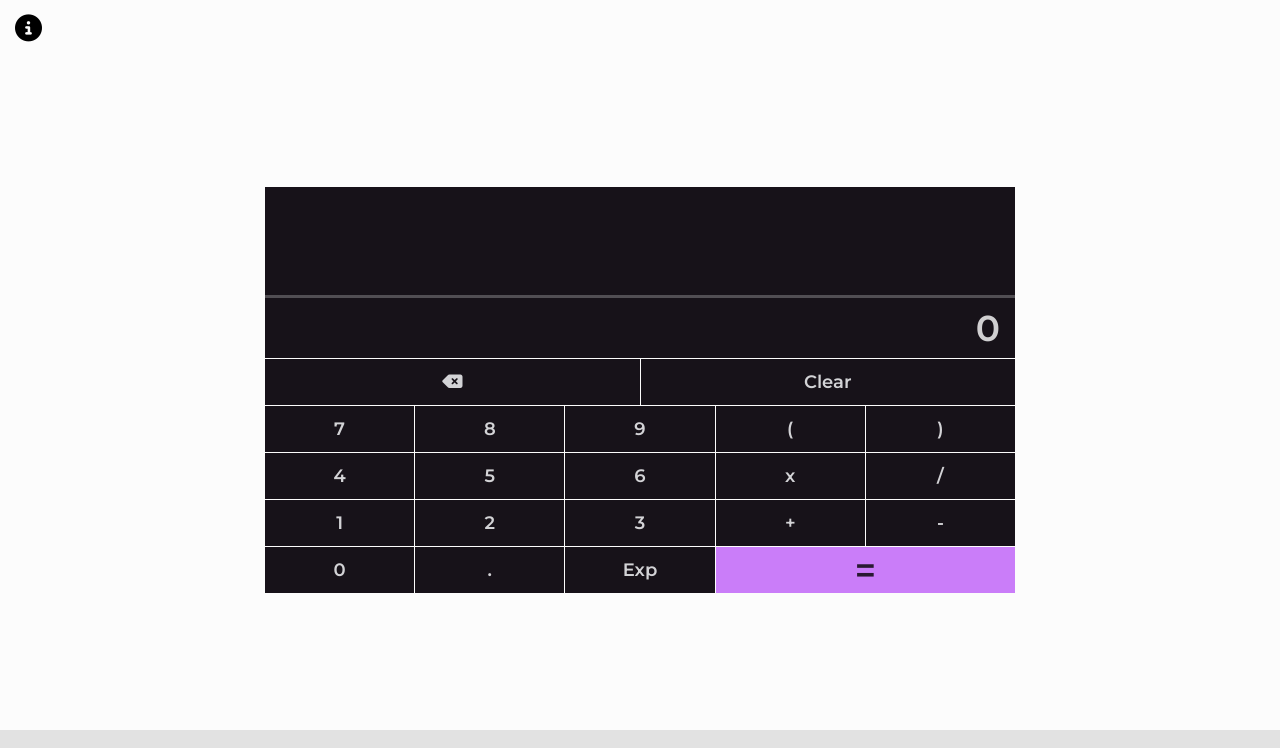
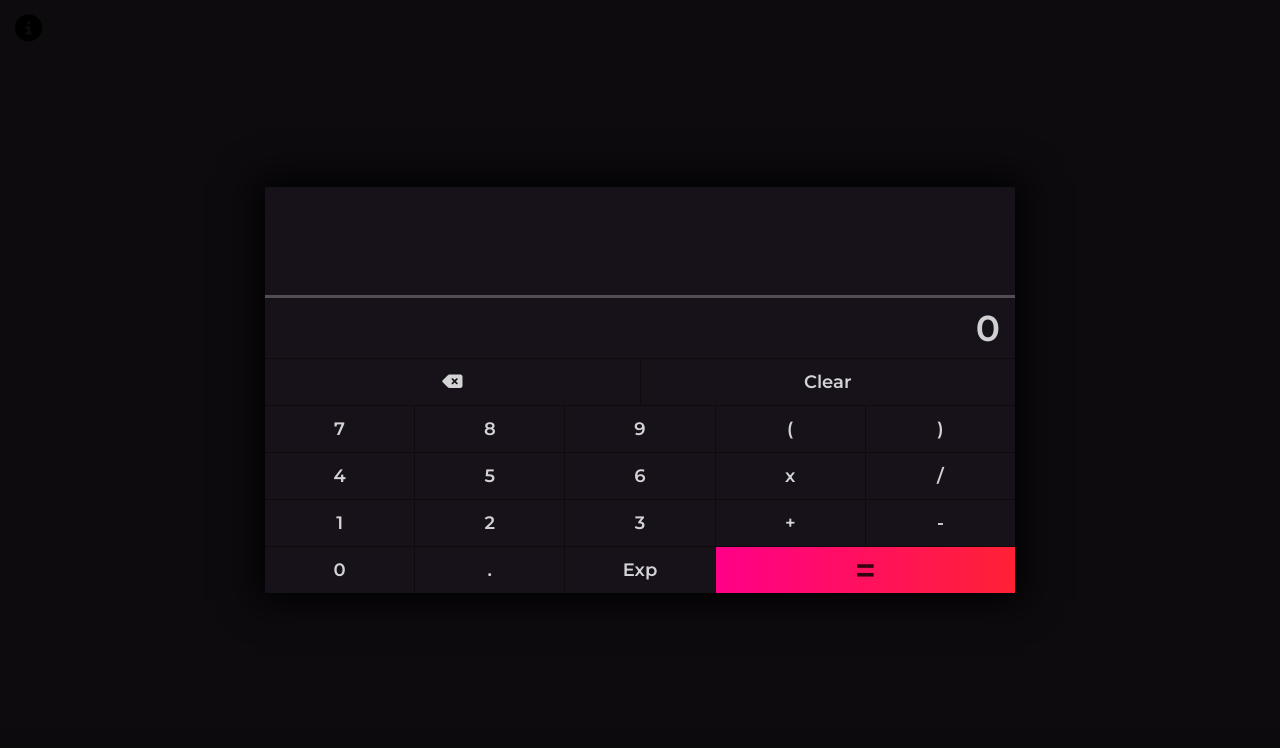
Before and after one commit to aaron-contreras/calculator, a plain HTML site: page index.html in a window 1280 px wide. Shown: the top 748 px of the page. Drawn offline with Linux system fonts and the light colour scheme.

Commit message:
Add equals sign highlight color

```diff
--- a/styles/main.css
+++ b/styles/main.css
@@ -4,8 +4,8 @@
   --max-dimensions: 600px;
   --max-height: 300px;
   --border-color: #171219;
+  --border-color-darker: #0e0b0f;
   --font-size: 18px;
-  /* --highlight-color: #44E5E7; */
   --highlight-color: #CA7DF9;
   --highlight-font: black;
   --secondary-color: #C0FDFB;
@@ -18,7 +18,7 @@ body {
   min-height: 100vh;
   font-family: 'Montserrat', sans-serif;
   font-size: var(--font-size);
-  background-color: #FCFCFC;
+  background: var(--border-color-darker);
   margin: 0;
 }
 .copied-banner {
@@ -68,6 +68,9 @@ main p {
   box-sizing: border-box;
   max-width: 750px;
   color: #d3d3d6;
+  -webkit-box-shadow: 0px 0px 35px 9px rgba(0,0,0,1);
+  -moz-box-shadow: 0px 0px 35px 9px rgba(0,0,0,1);
+  box-shadow: 0px 0px 35px 9px rgba(0,0,0,1);
 }
 button {
   background-color: var(--border-color);
@@ -91,6 +94,14 @@ button.equals {
   background-color: var(--highlight-color);
   font-size: 2em;
   color: rgba(0,0,0,0.8);
+  background: rgba(255,0,136,1);
+  background: -moz-linear-gradient(left, rgba(255,0,136,1) 0%, rgba(255,33,52,1) 100%);
+  background: -webkit-gradient(left top, right top, color-stop(0%, rgba(255,0,136,1)), color-stop(100%, rgba(255,33,52,1)));
+  background: -webkit-linear-gradient(left, rgba(255,0,136,1) 0%, rgba(255,33,52,1) 100%);
+  background: -o-linear-gradient(left, rgba(255,0,136,1) 0%, rgba(255,33,52,1) 100%);
+  background: -ms-linear-gradient(left, rgba(255,0,136,1) 0%, rgba(255,33,52,1) 100%);
+  background: linear-gradient(to right, rgba(255,0,136,1) 0%, rgba(255,33,52,1) 100%);
+  filter: progid:DXImageTransform.Microsoft.gradient( startColorstr='#ff0088', endColorstr='#ff2134', GradientType=1 );
 }
 .hovered {
   transform: scale(1.05);
```
